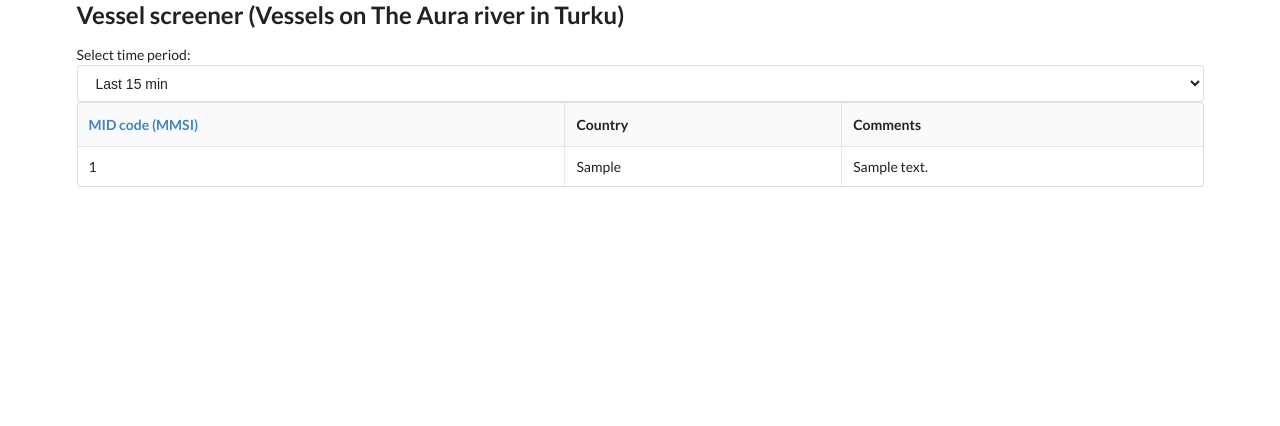
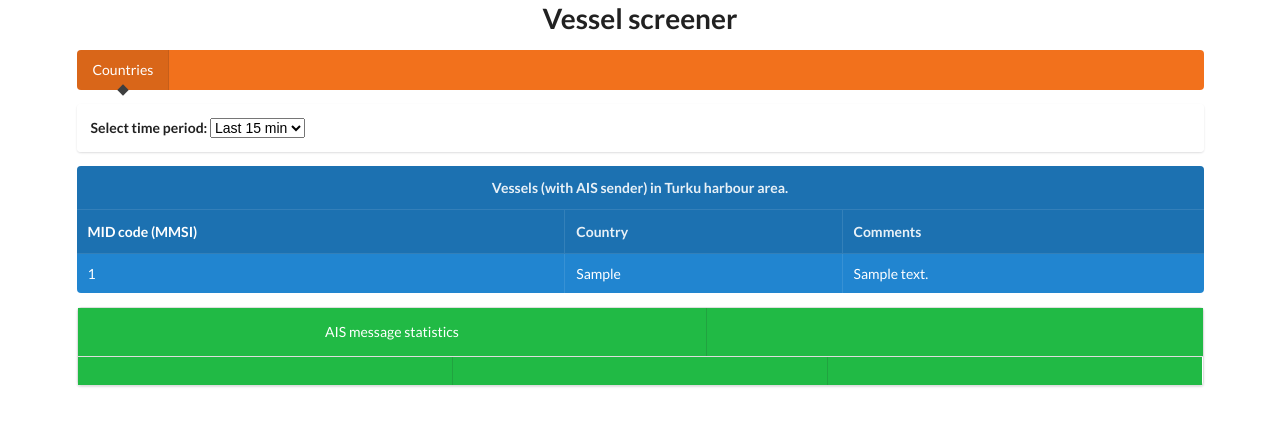
Before and after one commit to jussihyva/vessel_screener, a FastAPI app: page / in a window 1280 px wide. Shown: the top 426 px of the page. Run offline with FastAPI, Linux system fonts and the light colour scheme; tables that the repository leaves empty hold one stand-in row (values such as "Sample post"); some libraries are stand-ins or nearby versions.

Commit message:
New colours for table.

```diff
--- a/templates/home.html
+++ b/templates/home.html
@@ -43,8 +43,14 @@
 			})
 	}
 </script>
-<div class="ui form">
-	<label>Select time period:</label>
+<div class="ui pointing inverted orange menu">
+  <a class="active item">
+    Countries
+  </a>
+</div>
+<div style="border-style: hidden;" class="ui segments">
+	<div class="ui segment">
+			<label style="font-weight: bold;" >Select time period:</label>
 			<select id="time_period" size="1" onchange="filterPeriod()">
 				<option value="900">Last 15 min</option>
 				<option value="3600">Last hour</option>
@@ -52,7 +58,29 @@
 				<option value="604800">Last week</option>
 			</select>
 	</div>
+</div>
 <div id="country_table">
 	{% include "table.html" %}
 </div>
+<div class="ui segments">
+	<div class="ui horizontal segments">
+		<div style="text-align: center;" class="ui inverted green segment">
+			<p>AIS message statistics</p>
+		</div>
+		<div style="text-align: right;" class="ui inverted green segment">
+<!--			Connection: <i class="thumbs up icon"></i> -->
+		</div>
+	</div>
+	<div class="ui horizontal segments">
+		<div class="ui inverted green segment">
+<!--			<p>Messages in last 15 min.: N/A</p> -->
+		</div>
+		<div class="ui inverted green segment">
+<!--			<p>Messages in last hour: N/A</p> -->
+		</div>
+		<div class="ui inverted green segment">
+<!--			<p>Messages in last 24 hours: N/A</p> -->
+		</div>
+	</div>
+</div>
 {% endblock %}
--- a/templates/layout.html
+++ b/templates/layout.html
@@ -1,6 +1,6 @@
 <html id="html">
 	<head>
-		<title>Vessel country code screener.</title>
+		<title>Vessel screener.</title>
 		<link rel="stylesheet" href="https://cdn.jsdelivr.net/npm/semantic-ui@2.4.2/dist/semantic.min.css">
 		<script src="https://cdnjs.cloudflare.com/ajax/libs/jquery/3.0.0/jquery.min.js"></script>
 		<script src="https://cdnjs.cloudflare.com/ajax/libs/jquery-modal/0.9.1/jquery.modal.min.js"></script>
@@ -8,8 +8,7 @@
 	</head>
 	<body>
 		<div class="ui container">
-			<h2>Vessel screener (Vessels on The Aura river in Turku)</h2>
-
+			<h1 style="text-align: center;" >Vessel screener</h1>
 			{% block content %}
 			{% endblock %}
 		</div>
--- a/templates/table.html
+++ b/templates/table.html
@@ -1,9 +1,12 @@
-<table class="ui celled table">
+<table class="ui celled inverted blue table">
 	<thead>
-	  <tr>
-		  <th><a href="https://en.wikipedia.org/wiki/Maritime_identification_digits" target="_blank">MID code (MMSI)</a></th>
-		  <th>Country</th>
-		  <th>Comments</th>
+		<tr style="text-align: center;" ><th colspan="3">
+			Vessels (with AIS sender) in Turku harbour area.
+		</th>
+		<tr>
+			<th><a style="color: white;" href="https://en.wikipedia.org/wiki/Maritime_identification_digits" target="_blank">MID code (MMSI)</a></th>
+			<th>Country</th>
+			<th>Comments</th>
 		</tr>
 	</thead>
 	<tbody>
```
Lines whose indentation alone changed are shown as unchanged.
